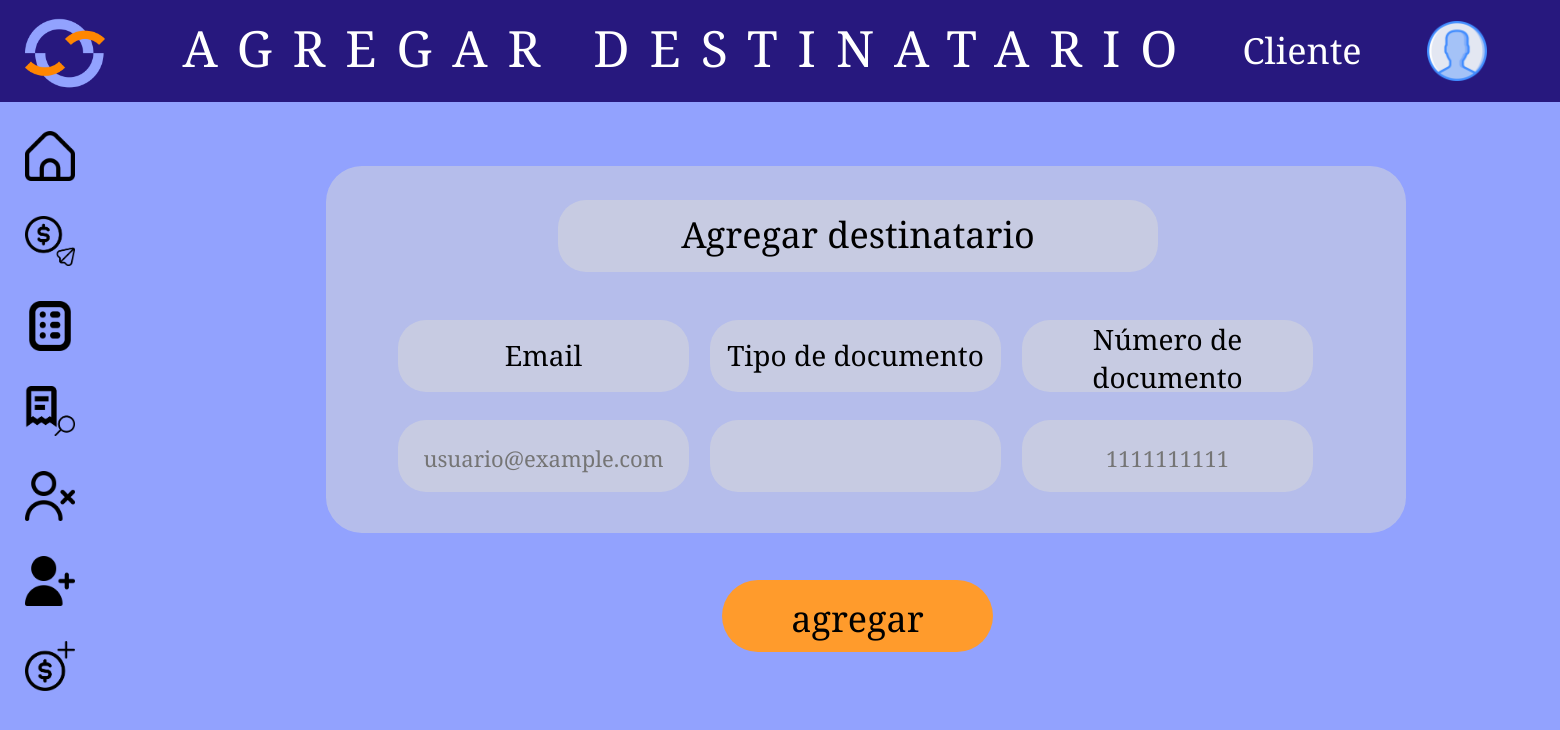
After one commit to valentinaatxt/trukea1.4, a Django app: page /AgregarDestinatario/ in a window 1560 px wide. The commit adds this page. Shown: the top 730 px of the page. Run offline with Django 4.2, Linux system fonts and the light colour scheme.

Commit message:
Template agregar destinatario

```diff
--- a/projects/urls.py
+++ b/projects/urls.py
@@ -6,4 +6,5 @@ urlpatterns = [
     path('inicioDeSesion/', views.IniciarSesion,name="IniciarSesion"),
     path('CrearCuenta/', views.crearcuenta,name="CrearCuenta"),
     path('InicioCliente/', views.InicioCliente,name="InicioCliente"),
+    path('AgregarDestinatario/', views.AgregarDestinatario,name="AgregarDestinatario"),
 ]
--- a/projects/views.py
+++ b/projects/views.py
@@ -151,3 +151,6 @@ def monedas(request):
         user3.save()
 
     return render(request, 'iniciar_sesion.html')
+
+def AgregarDestinatario(request):
+    return render(request,'agregar_destinatario.html')
--- /dev/null
+++ b/templates/agregar_destinatario.html
@@ -0,0 +1,66 @@
+{%load static%}
+<!DOCTYPE html>
+<html lang="es">
+
+<head>
+    <meta charset="UTF-8">
+    <meta http-equiv="X-UA-Compatible" content="IE=edge">
+    <meta name="viewport" content="width=device-width, initial-scale=1.0">
+    <link href="https://fonts.googleapis.com/css?family=Noto+Serif&display=swap" rel="stylesheet" />
+    <link rel="stylesheet" href="{% static 'css/agregar_destinatario.css' %}">
+
+    <title>Agregar destinatario</title>
+    <link rel="icon" href="imgs/logo-solo.ico">
+</head>
+
+<body>
+    <header>
+        <picture></picture>
+        <span class="span-inicio span-header">AGREGAR DESTINATARIO</span>
+        <span class="span-cliente span-header">Cliente</span>
+        <picture></picture>
+    </header>
+
+    <nav>
+        <a href="/" class="ancle-inicio"></a>
+        <a href="/" class="ancle-enviar_dinero"></a>
+        <a href="/" class="ancle-consulta_lista_transacciones"></a>
+        <a href="/" class="ancle-consulta_transaccion"></a>
+        <a href="/" class="ancle-eliminar_destinatario"></a>
+        <a href="/" class="ancle-agregar_destinatario"></a>
+        <a href="/" class="ancle-agregar_dinero"></a>
+    </nav>
+
+    <main>
+        <section>
+            <p>Agregar destinatario</p>
+            <form action="">
+
+                <label for="email-destinatario" class="label-izquierda label-monto_local">Email</label>
+                <input type="email" id="email-destinatario" name="email-destinatario" class="input-izquierda" placeholder="usuario@example.com" required>
+
+                <label for="tipo-documento" class="label-centro label-destinatario">Tipo de documento</label>
+                <input list="tipos-documento" id="tipo-documento" class="input-centro" name="enviar-destinatario" required>
+                <datalist id="tipos-documento">
+                    <option value="CC">Cédula de Ciudadanía</option>
+                    <option value="CE">Cédula de Extranjería</option>
+                    <option value="PS">Pasaporte</option>
+                </datalist>
+
+                <label for="numero-documento" class="label-derecha label-fecha">Número de documento</label>
+                <input type="number" id="fecha" name="enviar-fecha" class="input-derecha" placeholder="1111111111" required>
+
+                <input type="submit" value="agregar" class="submit-button"/>
+
+            </form>
+
+        </section>
+
+
+
+    </main>
+
+
+</body>
+
+</html>
--- a/templates/crear_cuenta.html
+++ b/templates/crear_cuenta.html
@@ -86,7 +86,7 @@
 
             </section>
 
-            <input type="submit" value="crearcuenta" />
+            <input type="submit" value="crearcuenta" class="submit-button"/>
 
         </form>
 
--- /dev/null
+++ b/trukea/static/css/agregar_destinatario.css
@@ -0,0 +1,245 @@
+:root {
+    --fondo-oscuro: rgba(39, 24, 126, 1);
+    --fondo-claro: rgba(146, 162, 254, 1);
+    --fondo-botones: rgba(255, 155, 44, 1);
+    --fondo-formulario: rgba(217, 217, 217, 0.5);
+    --fondo-campos: rgba(217, 217, 217, 0.699999988079071);
+    --fondo-otros: rgba(150, 71, 255, 0.25999999046325684);
+    --texto: rgba(0, 0, 0, 1);
+    --textos-alternos: rgba(255, 255, 255, 1);
+}
+
+* {
+    box-sizing: border-box;
+    padding: 0;
+    margin: 0;
+    position: absolute;
+    font-family: Noto Serif;
+    font-weight: SemiBold;
+    text-decoration: none;
+    text-align: center;
+}
+
+html {
+    font-size: 62.5%;
+}
+
+body {
+    background-color: var(--fondo-claro);
+}
+
+header {
+    width: 100vw;
+    height: 102px;
+    background: var(--fondo-oscuro);
+    top: 0px;
+    left: 0px;
+}
+
+nav {
+    width: 84px;
+    height: 591px;
+    top: 120px;
+    left: 11px;
+}
+
+main {
+    width: 1430px;
+    height: 611px;
+    top: 102px;
+    left: 105px;
+}
+
+header picture:nth-child(1) {
+    width: 60px;
+    height: 60px;
+    background: url("../imgs/cliente.png");
+    background-repeat: no-repeat;
+    background-position: center center;
+    background-size: cover;
+    top: 21px;
+    left: 1427px;
+}
+
+header picture:nth-child(4) {
+    width: 80px;
+    height: 80px;
+    background: url("../imgs/logo-solo.png");
+    background-repeat: no-repeat;
+    background-position: center center;
+    background-size: cover;
+    top: 11px;
+    left: 25px;
+}
+
+a {
+    width: 50px;
+    height: 50px;
+    left: 14px;
+    overflow: hidden;
+}
+
+.ancle-inicio {
+    background: url("../imgs/inicio-inactivo.png");
+    background-repeat: no-repeat;
+    background-position: center center;
+    background-size: cover;
+    top: 11px;
+}
+
+.ancle-enviar_dinero {
+    background: url("../imgs/enviar-dinero-inactivo.png");
+    background-repeat: no-repeat;
+    background-position: center center;
+    background-size: cover;
+    top: 96px;
+}
+
+.ancle-consulta_lista_transacciones {
+    background: url("../imgs/consultar-lista-transacciones-inactivo.png");
+    background-repeat: no-repeat;
+    background-position: center center;
+    background-size: cover;
+    top: 181px;
+}
+
+.ancle-consulta_transaccion {
+    background: url("../imgs/consultar_transaccion-inactivo.png");
+    background-repeat: no-repeat;
+    background-position: center center;
+    background-size: cover;
+    top: 266px;
+}
+
+.ancle-eliminar_destinatario {
+    background: url("../imgs/borrar-usuario-inactivo.png");
+    background-repeat: no-repeat;
+    background-position: center center;
+    background-size: cover;
+    top: 351px;
+}
+
+.ancle-agregar_destinatario {
+    background: url("../imgs/agregar-usuario-activo.png");
+    background-repeat: no-repeat;
+    background-position: center center;
+    background-size: cover;
+    top: 436px;
+}
+
+.ancle-agregar_dinero {
+    background: url("../imgs/agregar-moneda-inactivo.png");
+    background-repeat: no-repeat;
+    background-position: center center;
+    background-size: cover;
+    top: 521px;
+}
+
+p,
+label,
+input,
+button {
+    height: 72px;
+    border-radius: 28px;
+    background: var(--fondo-formulario);
+}
+
+section {
+    border-radius: 36px;
+    width: 1080px;
+    height: 367px;
+    background: var(--fondo-formulario);
+    top: 64px;
+    left: 221px;
+}
+
+p {
+    top: 34px;
+    left: 232px;
+    width: 600px;
+    color: var(--texto);
+    font-size: 3.6rem;
+    padding-top: 10px;
+}
+
+span {
+    color: var(--textos-alternos);
+}
+
+.span-inicio {
+    width: 1100px;
+    top: 14px;
+    left: 140px;
+    font-size: 5rem;
+    letter-spacing: 2rem;
+}
+
+.span-cliente {
+    width: 250px;
+    top: 26px;
+    left: 1177px;
+    font-size: 3.6rem;
+}
+
+form {
+    width: 915px;
+    height: 160px;
+    top: 154px;
+    left: 36px;
+}
+
+label {
+    width: 291px;
+    font-size: 2.8rem;
+    padding-top: 16px;
+}
+
+.label-izquierda {
+    left: 36px;
+}
+
+.label-centro {
+    left: 348px;
+}
+
+.label-derecha {
+    padding-top: 0;
+    left: 660px;
+}
+
+input {
+    width: 291px;
+    font-size: 2.2rem;
+    top: 100px;
+    border: none;
+    padding-top: 4px;
+}
+
+.input-izquierda {
+    left: 36px;
+}
+
+.input-centro {
+    left: 348px;
+}
+
+input[type=number]::-webkit-inner-spin-button,
+input[type=number]::-webkit-outer-spin-button {
+    -webkit-appearance: none;
+    margin: 0;
+}
+
+.input-derecha {
+    left: 660px;
+}
+
+.submit-button {
+    cursor: pointer;
+    width: 271px;
+    top: 260px;
+    left: 360px;
+    font-size: 3.6rem;
+    background: var(--fondo-botones);
+    border-radius: 60px;
+    border: none;
+}
--- a/trukea/static/css/crear_cuenta.css
+++ b/trukea/static/css/crear_cuenta.css
@@ -182,7 +182,7 @@ a {
     font-size: 2.8rem;
 }
 
-button {
+.submit-button {
     width: 248px;
     height: 55px;
     background: var(--fondo-botones);
```
